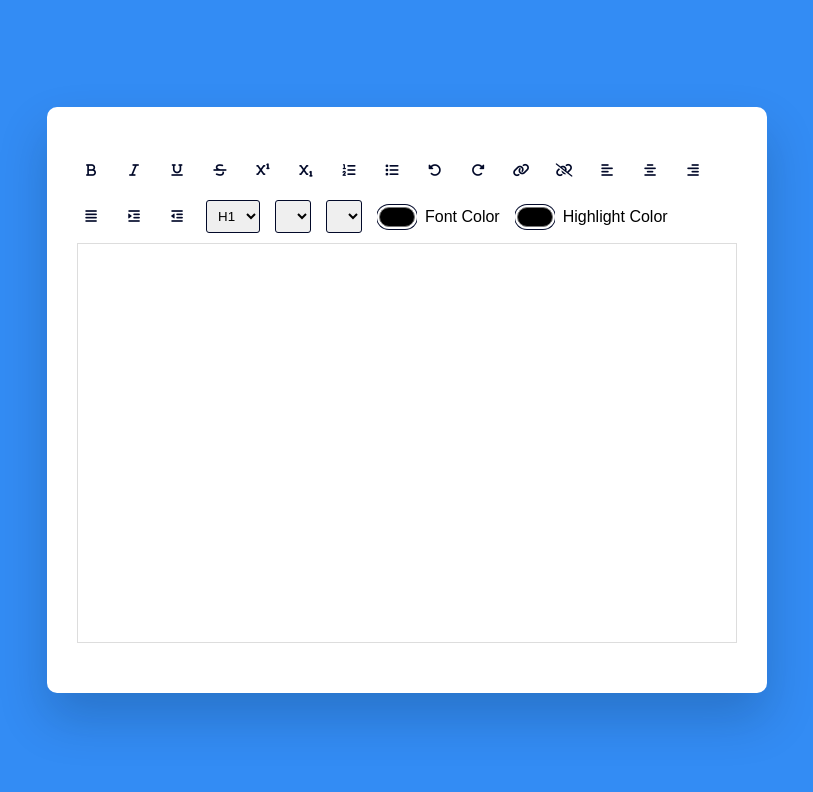
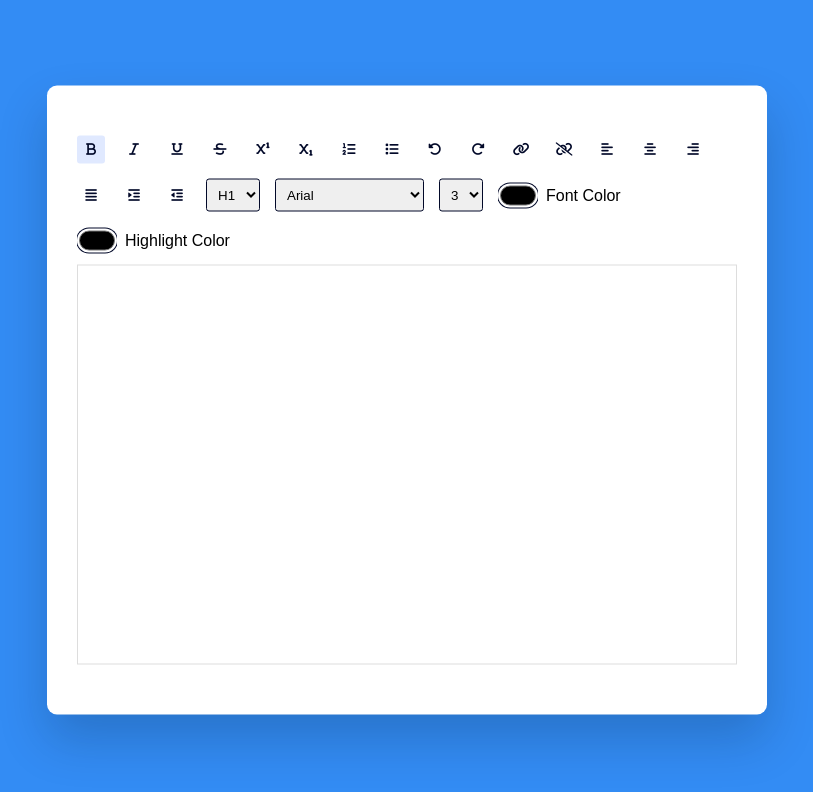
Before and after one commit to kingjeongkong/FE_ToyProject, a plain HTML site: page Rich Text Editor/index.html in a window 1280 px wide. Both pictures are taken after a click on the button 324 px from the left and 171 px from the top of the page. Shown: the whole page, without its empty margins (233-1046 px from the left). Drawn offline with Linux system fonts and the light colour scheme.

Commit message:
Text 편집 기능 로직 구현

```diff
--- a/Rich Text Editor/index.html
+++ b/Rich Text Editor/index.html
@@ -33,6 +33,7 @@
       <button id="strikethrough" class="option-button format">
         <i class="fa-solid fa-strikethrough"></i>
       </button>
+
       <button id="superscript" class="option-button script">
         <i class="fa-solid fa-superscript"></i>
       </button>
@@ -57,7 +58,7 @@
       <button id="createLink" class="adv-option-button">
         <i class="fa fa-link"></i>
       </button>
-      <button id="unLinkk" class="option-button">
+      <button id="unLink" class="option-button">
         <i class="fa fa-unlink"></i>
       </button>
 
--- a/Rich Text Editor/script.js
+++ b/Rich Text Editor/script.js
@@ -0,0 +1,103 @@
+let optionsButtons = document.querySelectorAll('.option-button');
+let advancedOptionButton = document.querySelectorAll('.adv-option-button');
+let fontName = document.getElementById('font-name');
+let fontSizeRef = document.getElementById('font-size');
+let writingArea = document.getElementById('text-input');
+let linkButton = document.getElementById('createLink');
+let alignButtons = document.querySelectorAll('.align');
+let spacingButtons = document.querySelectorAll('.spacing');
+let formatButtons = document.querySelectorAll('.format');
+let scriptButtons = document.querySelectorAll('.script');
+
+let fontList = [
+  'Arial',
+  'Verdana',
+  'Times New Roman',
+  'Garamond',
+  'Georgia',
+  'Courier New',
+  'Cursive'
+];
+
+const initializer = () => {
+  highlighter(alignButtons, true);
+  highlighter(spacingButtons, true);
+  highlighter(formatButtons, false);
+  highlighter(scriptButtons, true);
+
+  fontList.map(value => {
+    let option = document.createElement('option');
+    option.value = value;
+    option.innerHTML = value;
+    fontName.appendChild(option);
+  });
+
+  for (let i = 1; i<=7; i++) {
+    let option = document.createElement('option');
+    option.value = i;
+    option.innerHTML = i;
+    fontSizeRef.appendChild(option);
+  }
+
+  fontSizeRef.value = 3;
+};
+
+const modifyText = (command, defaultUI, value) => {
+  document.execCommand(command, defaultUI, value);
+};
+
+optionsButtons.forEach(button => {
+  button.addEventListener('click', () => {
+    modifyText(button.id, false, null);
+  });
+});
+
+advancedOptionButton.forEach(button => {
+  button.addEventListener('change', () => {
+    modifyText(button.id, false, button.value);
+  });
+});
+
+linkButton.addEventListener('click', () => {
+  let userLink = prompt('Enter a URL');
+  if (/http/i.test(userLink)) {
+    modifyText(linkButton.id, false, userLink);
+  } else {
+    userLink = 'http://' + userLink;
+    modifyText(linkButton.id, false, userLink);
+  }
+});
+
+const highlighter = (className, needsRemoval) => {
+  className.forEach((button) => {
+    button.addEventListener('click', () => {
+      // needsRemoval = true means only one button should be highligh and other would be normal
+      if (needsRemoval) {
+        let alreadyActive = false;
+
+        // If currently clicked button is already active
+        if (button.classList.contains('active')) {
+          alreadyActive = true;
+        }
+
+        // Remove highligh from other buttons
+        highlighterRemover(className);
+        if (!alreadyActive) {
+          // highligh clicked button
+          button.classList.add('active');
+        }
+      } else {
+        // if other buttons can be highlighted
+        button.classList.toggle('active');
+      }
+    })
+  })
+};
+
+const highlighterRemover = (className) => {
+  className.forEach((button) => {
+    button.classList.remove('active');
+  });
+};
+
+window.onload = initializer();
--- a/Rich Text Editor/style.css
+++ b/Rich Text Editor/style.css
@@ -22,6 +22,9 @@ body {
   flex-wrap: wrap;
   align-items: center;
   gap: 15px;
+}
+.options button {
+  cursor: pointer;
 }
 button {
   height: 28px;
@@ -72,3 +75,6 @@ input[type='color']::-moz-color-swatch {
   padding: 20px;
   height: 50vh;
 }
+.active {
+  background-color: #e0e9ff;
+}
```
